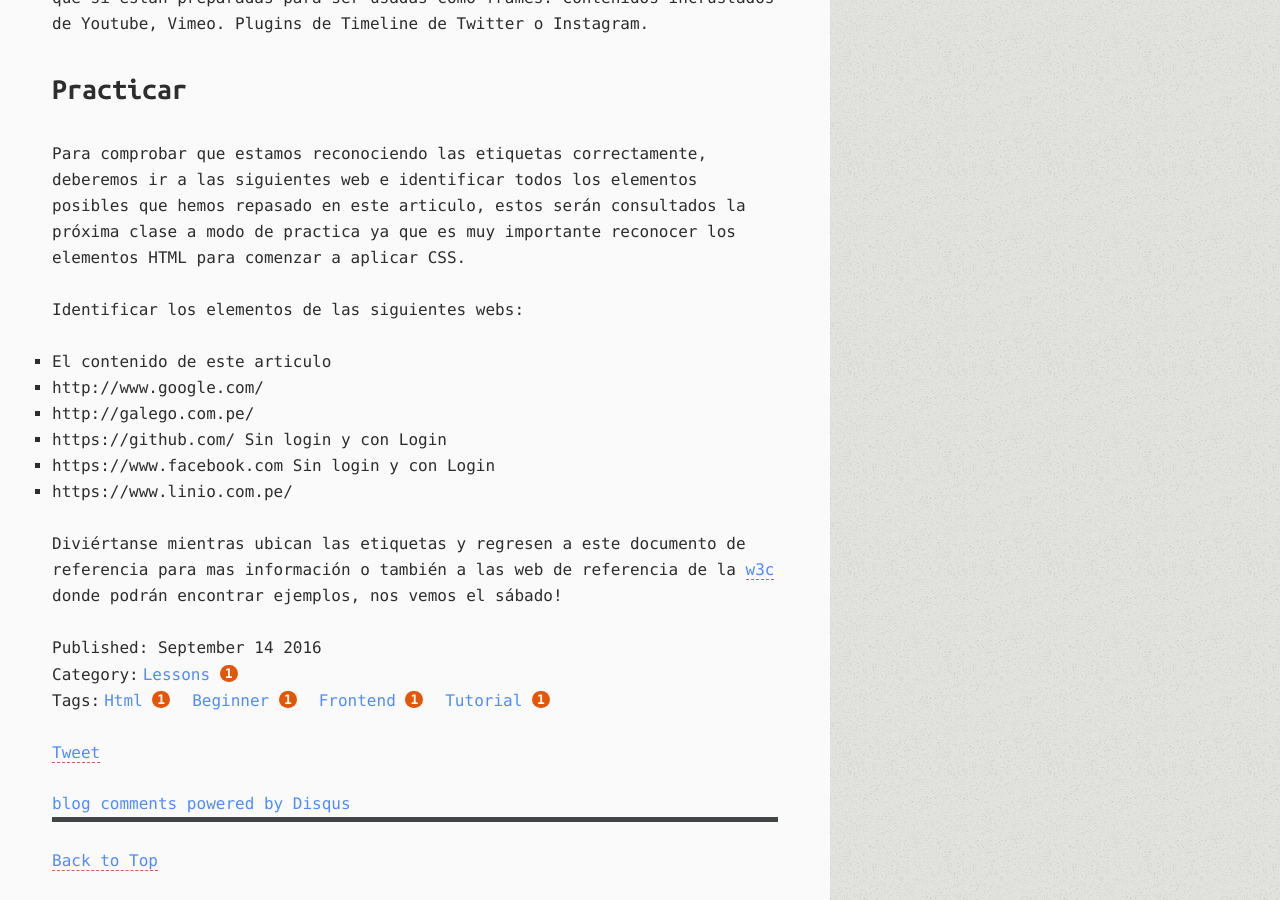
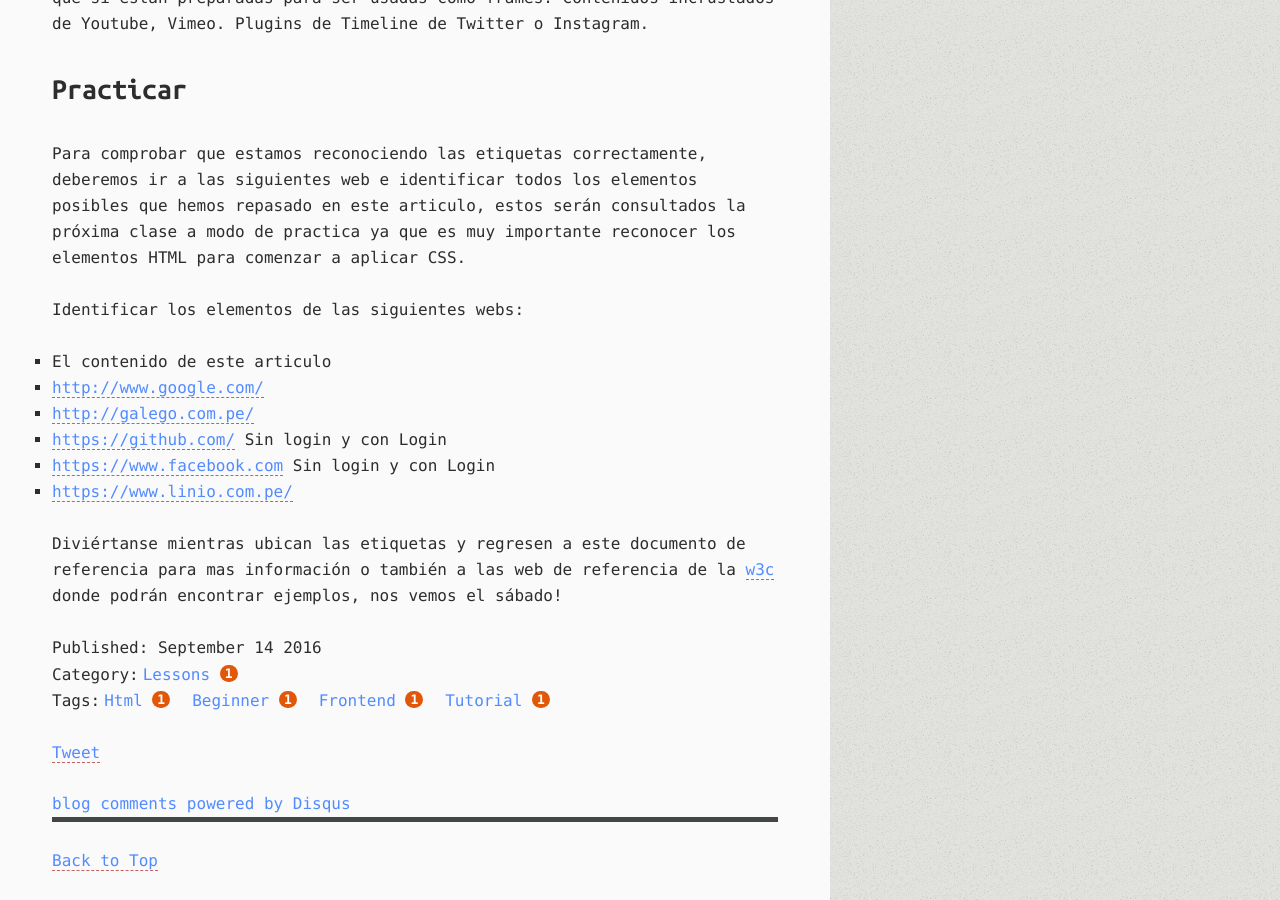
Before and after one commit to jeanpaul1304/jeanpaul1304.github.io, a Jekyll site: the page built from _posts/2016-09-14-Introduccion-a-HTML.md, in a window 1280 px wide and 900 px high, scrolled down 8849 px. Built offline with Jekyll 4.4.1, drawn with Linux system fonts in a browser that asks for light colours; comment, search, counter and statistics services are not loaded; part of the change alters nothing that is shown.

```diff
--- a/_posts/2016-09-14-Introduccion-a-HTML.md
+++ b/_posts/2016-09-14-Introduccion-a-HTML.md
@@ -240,10 +240,10 @@ Para comprobar que estamos reconociendo las etiquetas correctamente, deberemos i
 Identificar los elementos de las siguientes webs:
 
   * El contenido de este articulo
-  * http://www.google.com/
-  * http://galego.com.pe/
-  * https://github.com/ Sin login y con Login
-  * https://www.facebook.com Sin login y con Login
-  * https://www.linio.com.pe/
+  * [http://www.google.com/](http://www.google.com/)
+  * [http://galego.com.pe/](http://galego.com.pe/)
+  * [https://github.com/](https://github.com/) Sin login y con Login
+  * [https://www.facebook.com](https://www.facebook.com) Sin login y con Login
+  * [https://www.linio.com.pe/](https://www.linio.com.pe/)
 
 Diviértanse mientras ubican las etiquetas y regresen a este documento de referencia para mas información o también  a las web de referencia de la [w3c](http://www.w3schools.com/tags/) donde podrán encontrar ejemplos, nos vemos el sábado!
```
